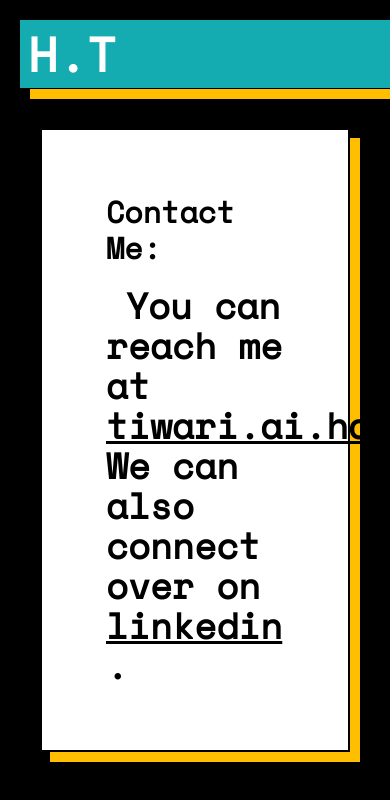
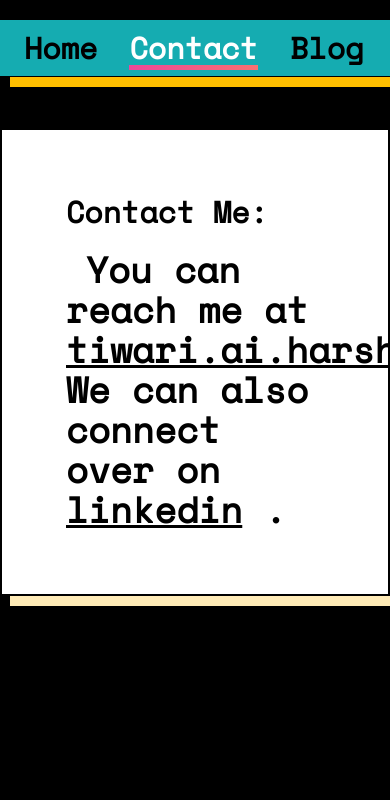
Before and after one commit to tiwari-ai-harsh/Portfolio-Website, a Next.js app: page /contact in a window 390 px wide. Shown: the top 800 px of the page. Built offline with nearby package versions, Linux system fonts and the light colour scheme; what taos would draw is missing.

Commit message:
Added different colors and made it more responsive

```diff
--- a/app/layout.tsx
+++ b/app/layout.tsx
@@ -29,7 +29,7 @@
               <SideBar />
             </aside>
             <div
-              className={`pt-32 xl:pt-5 w-screen flex-1 p-10 text-2xl font-bold
+              className={`pt-32 xl:pt-5 w-screen flex-1 px-0 md:px-10 text-2xl font-bold
               scrollbar-thin scrollbar-thumb-gray-200 scrollbar-track-black overflow-y-scroll scrollbar-thumb-rounded-full scrollbar-track-rounded-full
               `}
             >
--- a/components/common/cardWrapper.tsx
+++ b/components/common/cardWrapper.tsx
@@ -6,7 +6,10 @@
   heading: string;
 }) {
   return (
-    <div className="p-16 mb-32 border-2 bg-white border-black shadow-[10px_10px_0px_0px_rgba(255,191,0)] ">
+    <div
+      className="p-16 mb-10 md:mb-32 border-2 bg-white border-black
+    shadow-[10px_10px_0px_0px_rgba(255,235,183)] "
+    >
       <div className="text-3xl font-semibold text-black capitalize">
         {heading}
       </div>
--- a/components/contact/contactMeForm.tsx
+++ b/components/contact/contactMeForm.tsx
@@ -5,7 +5,7 @@
     <CardWrapper heading="Contact Me:">
       <div className="mt-5 text-4xl text-black indent-5">
         You can reach me at{' '}
-        <a href="tiwari.ai.harsh@gmail.com" className="underline">
+        <a href="mailto:tiwari.ai.harsh@gmail.com" className="underline">
           tiwari.ai.harsh@gmail.com
         </a>
         . We can also connect over on{' '}
--- a/components/nav/navbar.tsx
+++ b/components/nav/navbar.tsx
@@ -9,17 +9,19 @@
   return (
     <nav
       className="
-    bg-[#15acb1] px-2 sm:px-4 py-2.5 m-5 dark:bg-gray-900 fixed w-[95%] z-20 top-0 border-b dark:border-gray-600 border-black shadow-[10px_10px_0px_0px_rgba(255,191,0)]"
+     bg-[#15acb1] px-2 sm:px-4 py-2.5 w-full md:m-5 my-5
+     dark:bg-gray-900 fixed md:w-[95%] z-20 top-0 border-b
+     dark:border-gray-600 border-black shadow-[10px_10px_0px_0px_rgba(255,191,0)]"
     >
       <div className="container flex flex-wrap items-center justify-between mx-auto">
         <a href="https://flowbite.com/" className="flex items-center">
-          <span className="self-center text-5xl font-semibold text-white whitespace-nowrap">
+          <span className="self-center hidden text-5xl font-semibold text-white md:block whitespace-nowrap">
             H.T
           </span>
         </a>
 
         <div
-          className="items-center justify-between hidden w-full md:flex md:w-auto md:order-1"
+          className="items-center justify-between w-full md:flex md:w-auto md:order-1"
           id="navbar-sticky"
         >
           <ul className="flex flex-row">
--- a/components/nav/sidebar.tsx
+++ b/components/nav/sidebar.tsx
@@ -8,13 +8,13 @@
   const pathName = usePathname();
 
   return (
-    <div className="h-[95vh] w-128 m-5 border-2 bg-white border-black shadow-[10px_10px_0px_0px_rgba(109,40,217)] ">
+    <div className="h-[95vh] w-128 m-5 border-2 bg-white border-black shadow-[10px_10px_0px_0px_rgba(255,110,49)] ">
       <nav className="flex flex-col lg:p-10 text-end">
         <div className="">
           <div className="flex flex-row justify-end">
             <Image
               className="my-5 mb-10 justify-self-end border-4
-              border-black shadow-[10px_10px_0px_0px_rgba(255,0,255)]
+              border-black shadow-[10px_10px_0px_0px_rgba(173,142,112)]
                           "
               src={'/profile.jpeg'}
               alt="me"
```
Also changed, not shown: components/nav/navLink.tsx (+0 -16 lines).
